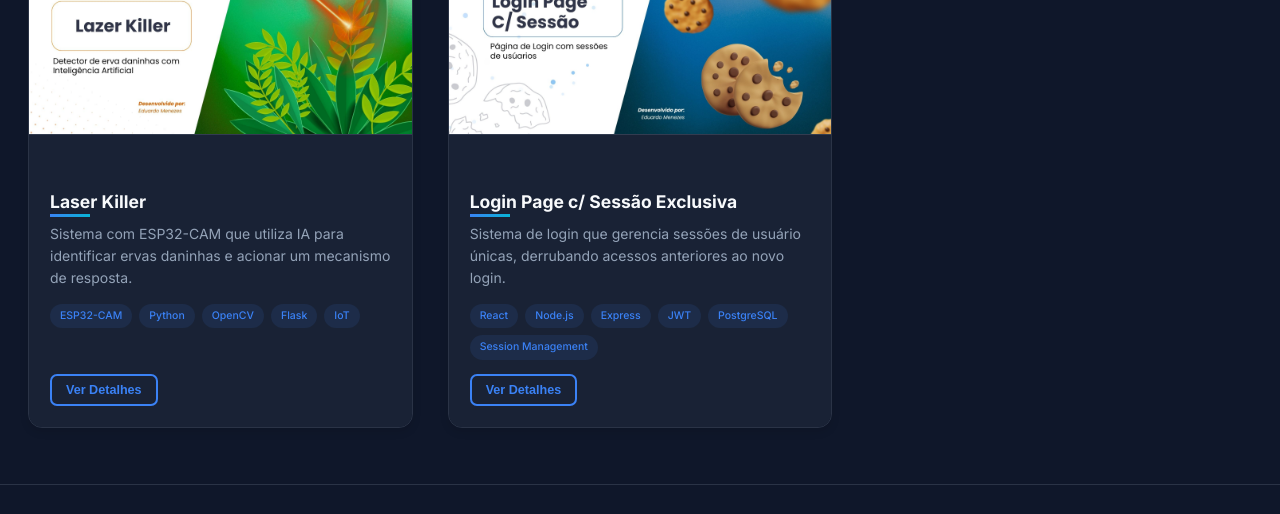
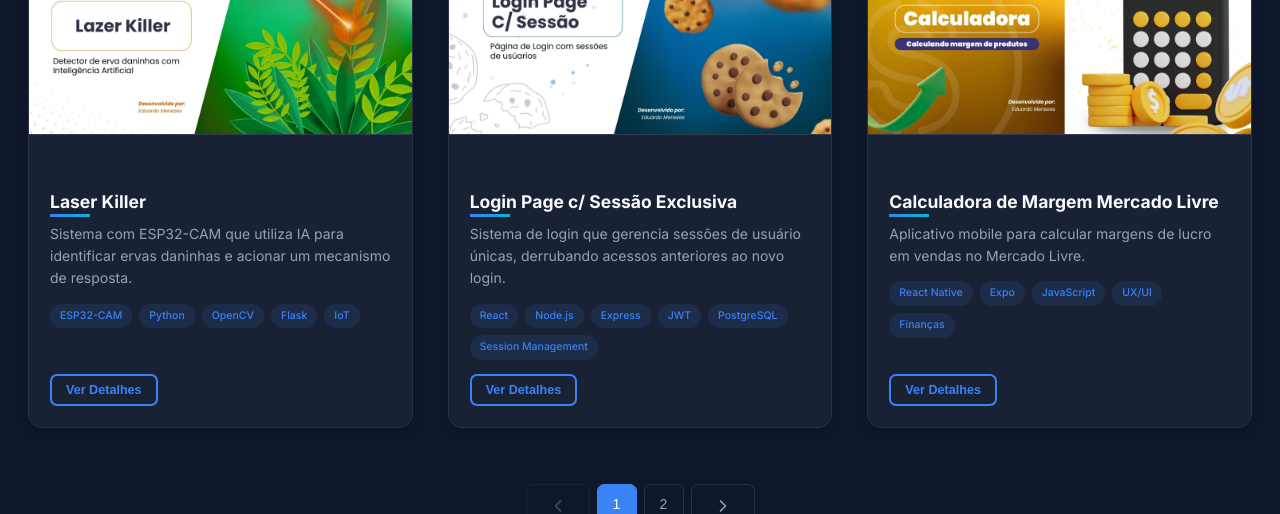
Before and after one commit to EduardoMnzs/portfolio, a React app: page /projects in a window 1280 px wide. Shown: the part 1186-1700 px from the top of the page. Built offline with nearby package versions, Linux system fonts and the light colour scheme.

Commit message:
Finalizado

```diff
--- a/src/components/ProjectModal.js
+++ b/src/components/ProjectModal.js
@@ -2,7 +2,7 @@
 import '../styles/ProjectModal.css';
 
 const ProjectModal = ({ project, onClose }) => {
-  const { githubUrl, tags = [], highlights = [] } = project || {};
+  const { githubUrl, technologies = [], highlights = [] } = project || {};
   const modalRef = useRef(null);
   const contentRef = useRef(null);
 
@@ -66,8 +66,8 @@
         <div className="project-modal-body">
           <h2 className="project-modal-title">{project.title}</h2>
 
-          <div className="project-modal-tags">
-            {tags.map((tag, i) => (
+          <div className="project-modal-technologies">
+            {technologies.map((tag, i) => (
               <span key={i} className="project-modal-tag">{tag}</span>
             ))}
           </div>
--- a/src/pages/AllProjects.js
+++ b/src/pages/AllProjects.js
@@ -7,6 +7,12 @@
 import PandoraAI from '../assets/images/Pandora.jpg';
 import LaserKiller from '../assets/images/LaserKiller.jpg';
 import LoginPageInterfocus from '../assets/images/LoginPageInterfocus.jpg';
+import CalculadoraML from '../assets/images/CalculadoraML.jpg';
+import PivetaSystem from '../assets/images/PivetaSystem.jpg';
+import BotBroadcast from '../assets/images/BotBroadcast.jpg';
+import CodeExperience from '../assets/images/CodeExperience.jpg';
+import PivetaTreinamentos from '../assets/images/PivetaTreinamentos.jpg';
+import UniLife from '../assets/images/UniLife.jpg';
 
 // --- DADOS E CONSTANTES ---
 
@@ -143,6 +149,172 @@
             'Aplicação segura e estável para ambientes corporativos',
             'Desenvolvido para uso interno na Interfocus',
             'Preparado para expansão com MFA ou auditoria'
+        ]
+    },
+    {
+        id: 6,
+        category: 'Mobile App',
+        title: 'Calculadora de Margem Mercado Livre',
+        description: 'Aplicativo mobile para calcular margens de lucro em vendas no Mercado Livre.',
+        technologies: ['React Native', 'Expo', 'JavaScript', 'UX/UI', 'Finanças'],
+        image: CalculadoraML,
+        liveUrl: null,
+        githubUrl: 'https://github.com/InvPiveta/calculadora-piveta',
+        fullDescription: `A Calculadora de Margem Mercado Livre é um aplicativo mobile desenvolvido com React Native que permite aos vendedores calcularem de forma precisa suas margens de lucro considerando as taxas e comissões cobradas pela plataforma.
+
+        O app foi criado para simplificar o processo de precificação de produtos, especialmente para pequenos e médios empreendedores que vendem no Mercado Livre e desejam manter a saúde financeira do negócio. Com uma interface intuitiva, o usuário informa o valor de venda, o custo do produto e o tipo de anúncio (Clássico ou Premium), e o app retorna automaticamente o valor líquido estimado e a margem de lucro.
+
+        A lógica de cálculo considera as regras atualizadas da plataforma, como percentuais de comissão e descontos conforme a categoria do produto e tipo de anúncio.
+
+        Além disso, o aplicativo permite:
+        - Simular diferentes cenários de precificação
+        - Visualizar o impacto das taxas nas margens
+        - Ajustar estratégias de venda com base nos resultados calculados
+
+        Com visual moderno e fácil de usar, a calculadora é uma ferramenta essencial para vendedores que desejam tomar decisões estratégicas com base em dados.`,
+
+        highlights: [
+            'Cálculo automático da margem de lucro no Mercado Livre',
+            'Interface simples e responsiva para dispositivos móveis',
+            'Simulação de diferentes tipos de anúncio (Clássico/Premium)',
+            'Auxílio na tomada de decisões financeiras',
+            'Totalmente desenvolvido em React Native com Expo'
+        ]
+    },
+    {
+        id: 7,
+        category: 'Desenvolvimento Web',
+        title: 'Piveta System',
+        description: 'Sistema completo para gestão interna de vendas com chatbot, rastreio, integração Mercado Livre e bipagem de envio.',
+        technologies: ['Python', 'Flask', 'PostgreSQL', 'Chatbot', 'Mercado Livre API', 'Automação'],
+        image: PivetaSystem,
+        liveUrl: null,
+        githubUrl: 'https://github.com/EduardoMnzs/Tracking-piveta',
+        fullDescription: `O Piveta System é um sistema completo de gerenciamento interno criado para automatizar processos logísticos e operacionais de pequenos e médios e-commerces que atuam principalmente no Mercado Livre.
+
+        A plataforma reúne diversas funcionalidades integradas em um único ambiente:
+        - Chatbot interno para comunicação e auxílio em perguntas técnicas de usinagem
+        - Rastreamento de encomendas em tempo real com integração via APIs de transporte
+        - Resposta automática a perguntas de compradores utilizando a API oficial do Mercado Livre
+        - Bipagem de caixas de envio por meio de leitura de códigos de barras/QR Code, permitindo controle rigoroso de pedidos prontos para expedição
+
+        Desenvolvido com backend em Python, Flask e banco de dados PostgreSQL, o sistema é modular, escalável e preparado para integrar novos marketplaces no futuro.
+
+        O Piveta System melhora a eficiência da operação e reduz erros manuais, trazendo controle total para quem vende em larga escala e precisa de uma central automatizada.`,
+
+        highlights: [
+            'Chatbot interno para execução de comandos e suporte',
+            'Rastreamento automatizado de encomendas',
+            'Integração com API do Mercado Livre para responder perguntas automaticamente',
+            'Bipagem de caixas com controle de expedição'
+        ]
+    },
+    {
+        id: 8,
+        category: 'Automação',
+        title: 'Bot de Broadcast Automático',
+        description: 'Ferramenta automatizada para envio agendado de mensagens em massa com textos e imagens.',
+        technologies: ['Python', 'Selenium', 'Tkinter', 'Automação', 'Agendamento'],
+        image: BotBroadcast,
+        liveUrl: null,
+        githubUrl: 'https://github.com/EduardoMnzs/BrodFast-Image-V1.0',
+        fullDescription: `O Bot de Broadcast Automático é uma ferramenta desenvolvida em Python para automatizar o envio de mensagens de texto e imagens em massa via plataformas web (como Chat Pion), utilizando agendamentos personalizados.
+
+        Combinando a automação do Selenium com uma interface gráfica intuitiva construída em Tkinter, o bot permite ao usuário:
+        - Definir mensagens personalizadas com ou sem mídia (imagens)
+        - Selecionar contatos de envio
+        - Agendar o horário exato para o disparo das mensagens
+        - Acompanhar o processo de execução diretamente na interface
+
+        A principal aplicação do bot é para comunicação em larga escala, como atualizações de campanhas, avisos empresariais ou ações promocionais. Ele simula o comportamento humano no navegador, evitando bloqueios e entregando mensagens de forma eficiente e segura.`,
+
+        highlights: [
+            'Envio automático de mensagens com texto e imagem',
+            'Agendamento personalizado por data e hora',
+            'Interface gráfica simples com Tkinter',
+            'Automação via navegador com Selenium',
+            'Ideal para comunicação em larga escala'
+        ]
+    },
+    {
+        id: 9,
+        category: 'Desenvolvimento Web',
+        title: 'Code Experience',
+        description: 'Evento educacional voltado para alunos do ensino médio, com sistema de entrega de exercícios e registro de presença geolocalizado.',
+        technologies: ['Node.js', 'React', 'PostgreSQL', 'Express', 'JWT', 'Sequelize', 'Geolocalização'],
+        image: CodeExperience,
+        liveUrl: 'https://codeexp.unimar.br/',
+        githubUrl: 'https://github.com/EduardoMnzs/CodeExperience-Backend',
+        fullDescription: `O Code Experience é um evento educacional proposto pela Universidade de Marília (UNIMAR), com foco em despertar o interesse de estudantes do ensino médio pela programação e pela área de tecnologia dando uma introdução prática em Python.
+
+        Como parte da iniciativa, foi desenvolvido um sistema completo que automatiza a entrega de listas de exercícios em Python, organizadas por dias de atividade e temas abordados. Os participantes acessam a plataforma para visualizar os desafios e submeter suas soluções.
+
+        Além disso, para garantir a presença e o controle de participação de forma segura e tecnológica, o sistema implementa um mecanismo de registro de presença baseado em:
+        - Palavra-chave diária, única e liberada durante o evento
+        - Geolocalização, que valida se o aluno está em um raio de até 1km do local do evento
+
+        Essa solução não apenas automatiza a gestão do evento, mas também integra conceitos modernos como autenticação, rastreamento via GPS, controle de turmas e gamificação do aprendizado.
+
+        O Code Experience promoveu um ambiente imersivo e prático, estimulando jovens a aprender lógica de programação de maneira dinâmica e interativa.`,
+
+        highlights: [
+            'Entrega automatizada de exercícios em Python',
+            'Registro de presença via palavra-chave e geolocalização',
+            'Autenticação e controle de participantes',
+            'Incentivo ao ensino de programação para o ensino médio',
+            'Sistema acessível e responsivo para alunos e organizadores'
+        ]
+    },
+    {
+        id: 10,
+        category: 'Desenvolvimento Web',
+        title: 'Piveta Treinamentos',
+        description: 'Portal de treinamentos com foco em usinagem e técnicas de vendas, com materiais didáticos, vídeos, scripts e jogos interativos.',
+        technologies: ['React', 'Node.js', 'MongoDB', 'Educação Corporativa', 'Gamificação'],
+        image: PivetaTreinamentos,
+        liveUrl: 'https://piveta-treinamentos.vercel.app/',
+        githubUrl: 'https://github.com/InvPiveta/Piveta-Treinamentos',
+        fullDescription: `O Piveta Treinamentos é uma plataforma educacional interna desenvolvida para capacitar colaboradores da Piveta com foco em usinagem, técnicas de vendas e atendimento ao cliente. O site reúne uma variedade de conteúdos didáticos cuidadosamente organizados para apoiar o desenvolvimento técnico e comercial da equipe.
+
+        A plataforma oferece:
+        - Vídeos explicativos sobre processos de usinagem e abordagens de vendas
+        - Scripts prontos para atendimento e negociação
+        - Jogos interativos que simulam situações reais de venda
+        - Materiais em PDF e apresentações para estudo individual ou em grupo
+
+        Com uma interface moderna, responsiva e intuitiva, o sistema também aplica princípios de gamificação para engajar os usuários e permitir que gestores acompanhem o progresso de cada colaborador por meio de trilhas de aprendizado e relatórios.
+
+        Essa iniciativa fortalece o processo de capacitação contínua dentro da empresa, tornando o aprendizado mais acessível, eficiente e alinhado com os objetivos estratégicos da Piveta.`,
+
+        highlights: [
+            'Capacitação técnica e comercial em um só lugar',
+            'Conteúdos em vídeo, texto e jogos interativos',
+            'Scripts de vendas para diferentes situações',
+            'Ambiente gamificado com trilhas de aprendizado',
+            'Painel de progresso para gestores e colaboradores'
+        ]
+    },
+    {
+        id: 11,
+        category: 'Mobile App',
+        title: 'UniLife',
+        description: 'Aplicativo de gamificação universitária que recompensa alunos da Unimar com pontos por participação em eventos, convertendo em descontos ou prêmios.',
+        technologies: ['React Native', 'Node.js', 'PostgreSQL', 'Express', 'JWT', 'Sequelize', 'Geolocalização', 'Gamificação', 'Universidade'],
+        image: UniLife,
+        liveUrl: null,
+        githubUrl: 'https://github.com/EduardoMnzs/UniLife-backend',
+        fullDescription: `O UniLife é um aplicativo mobile desenvolvido para promover o engajamento estudantil dentro da Universidade de Marília (Unimar) por meio de um sistema de pontuação por participação em eventos acadêmicos, culturais e esportivos. Cada vez que um aluno participa de um evento promovido pela instituição, ele acumula pontos que podem ser trocados por descontos em produtos, serviços ou até mesmo na mensalidade.
+
+        O sistema registra a presença do aluno por meio de palavra-chave, QR Code ou geolocalização, garantindo segurança e validação precisa da participação. Os pontos são organizados em um perfil individual e podem ser acompanhados em tempo real.
+
+        O UniLife busca incentivar a vivência universitária de forma divertida e meritocrática, aproximando os estudantes das atividades extracurriculares e reconhecendo seu envolvimento com a universidade.`,
+
+        highlights: [
+            'Pontuação por participação em eventos da Unimar',
+            'Troca de pontos por produtos, serviços ou descontos',
+            'Presença validada por QR Code, palavra-chave ou geolocalização',
+            'Perfil do aluno com histórico de eventos e pontuação',
+            'Sistema de gamificação para aumentar o engajamento estudantil'
         ]
     }
 ];
--- a/src/styles/ProjectModal.css
+++ b/src/styles/ProjectModal.css
@@ -47,9 +47,6 @@
   right: var(--spacing-md);
   background: rgba(0, 0, 0, 0.3);
   border: none;
-  width: 8%;
-  height: 8%;
-  border-radius: var(--border-radius-full);
   display: flex;
   align-items: center;
   justify-content: center;
@@ -57,6 +54,7 @@
   color: var(--text-primary-dark);
   z-index: 10;
   transition: background-color var(--transition-fast);
+  padding: var(--spacing-xs);
 }
 
 .project-modal-close:hover {
@@ -80,7 +78,7 @@
   color: var(--text-primary-dark);
 }
 
-.project-modal-tags {
+.project-modal-technologies {
   display: flex;
   flex-wrap: wrap;
   gap: var(--spacing-xs);
```
Also changed, not shown: src/assets/images/BotBroadcast.jpg (added), src/assets/images/CalculadoraML.jpg (added), src/assets/images/CodeExperience.jpg (added), src/assets/images/PivetaSystem.jpg (added), src/assets/images/PivetaTreinamentos.jpg (added), src/assets/images/UniLife.jpg (added). Lines whose indentation alone changed are shown as unchanged.
